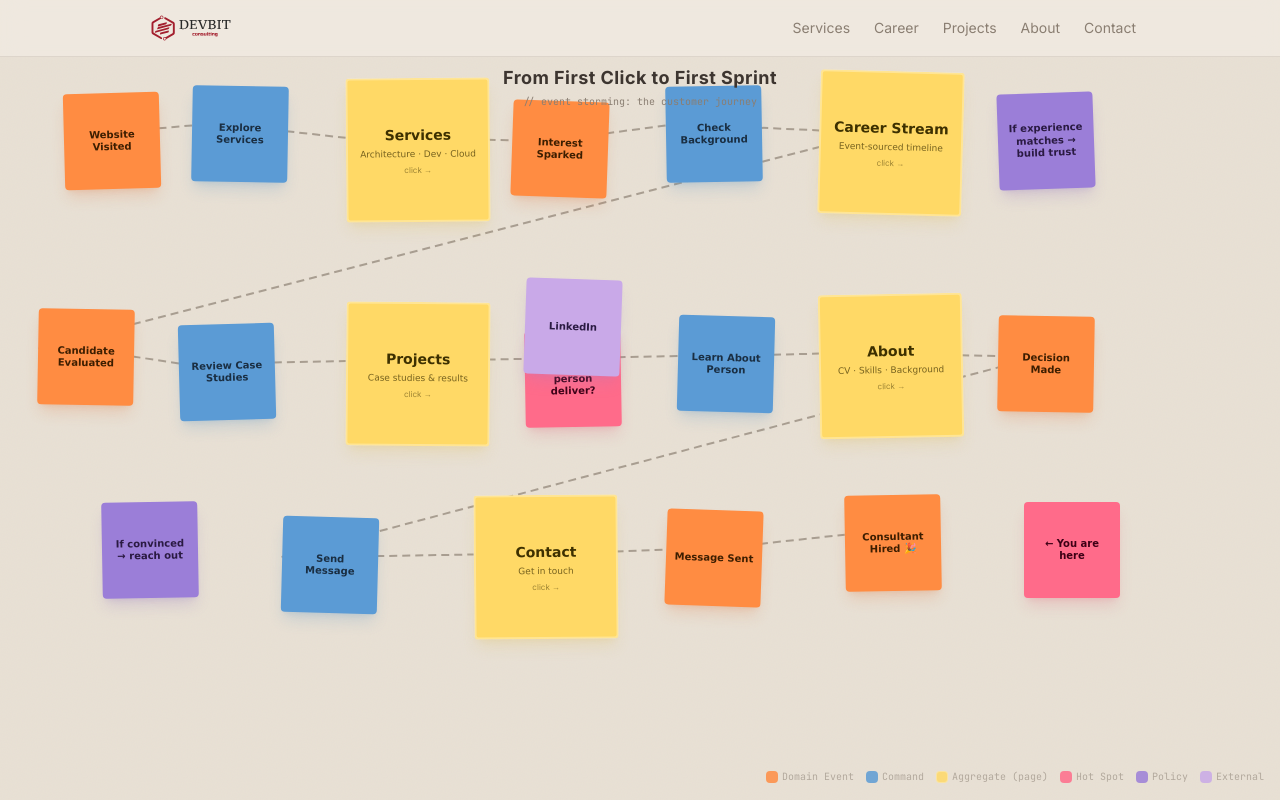
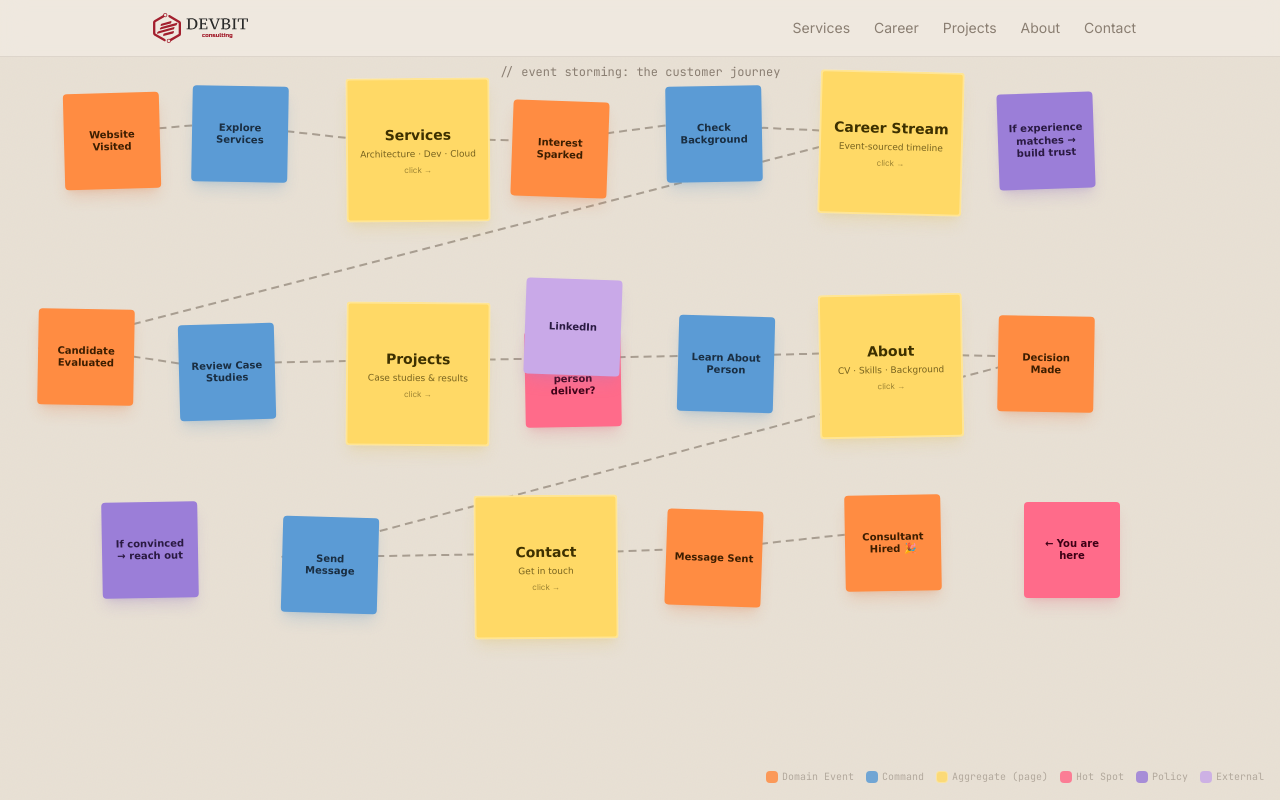
Before and after one commit to haderach75/devbit.se, a Next.js app: page /test in a window 1280 px wide. Built offline with nearby package versions, Linux system fonts and the light colour scheme.

Commit message:
fix: bigger header logo, remove title from event storming board

```diff
--- a/src/components/eventstorming/board.tsx
+++ b/src/components/eventstorming/board.tsx
@@ -187,8 +187,7 @@ export function EventStormingBoard() {
         animate={{ opacity: 1, y: 0 }}
         className="absolute top-2 left-1/2 -translate-x-1/2 text-center z-10"
       >
-        <h1 className="text-lg font-bold text-text-primary tracking-wide">From First Click to First Sprint</h1>
-        <p className="text-[10px] text-text-muted mt-0.5 font-mono">// event storming: the customer journey</p>
+        <p className="text-xs text-text-muted font-mono">// event storming: the customer journey</p>
       </motion.div>
 
       {/* Legend */}
--- a/src/components/layout/header.tsx
+++ b/src/components/layout/header.tsx
@@ -15,7 +15,7 @@ export function Header() {
     <header className="fixed top-0 left-0 right-0 z-50 border-b border-border bg-bg/80 backdrop-blur-md">
       <div className="mx-auto flex h-14 max-w-5xl items-center justify-between px-4">
         <Link href="/" className="flex items-center group">
-          <Image src="/logo.svg" alt="Devbit Consulting" width={220} height={94} className="h-10 w-auto" />
+          <Image src="/logo.svg" alt="Devbit Consulting" width={280} height={120} className="h-12 w-auto" />
         </Link>
         <nav className="hidden md:flex items-center gap-6">
           {siteLinks.map((link) => (
```
